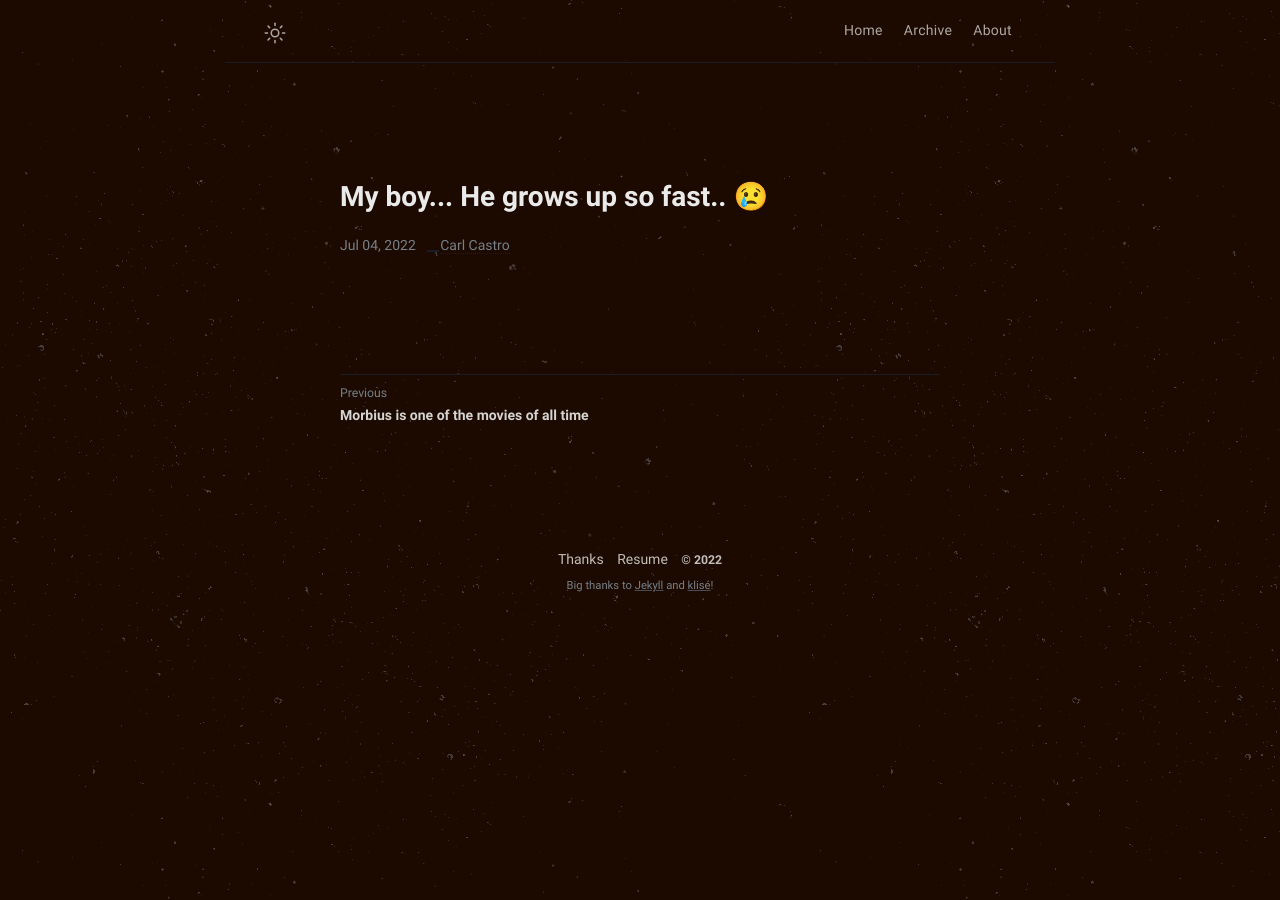
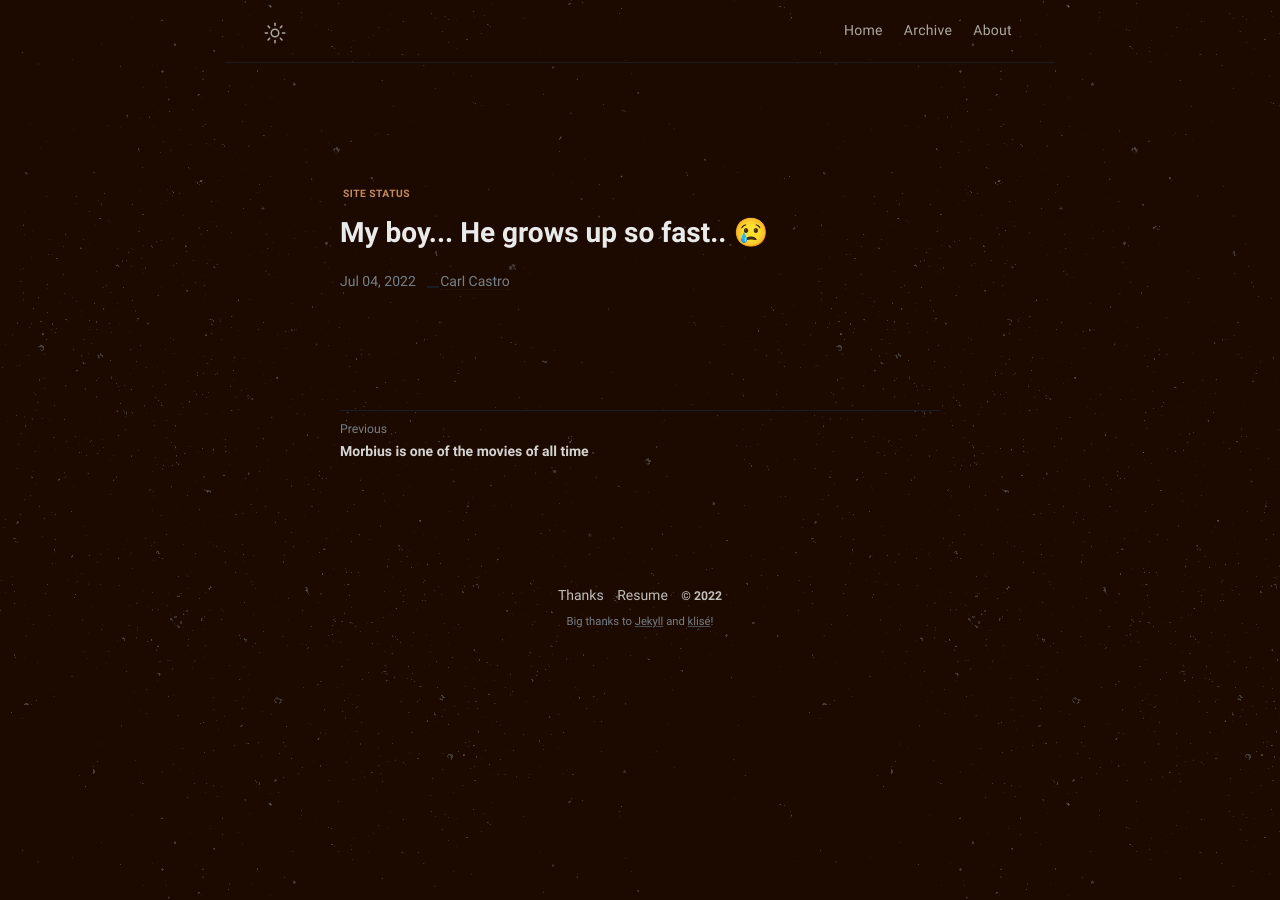
Before and after one commit to philippines69/carlcastroarchives, a Jekyll site: the page built from _posts/2022-07-03-this-site-is-developing..slowly-but-surely.md, in a window 1280 px wide. Built offline with Jekyll 4.4.1, drawn with Linux system fonts in a browser that asks for light colours.

Commit message:
Update from Forestry.io philippines69 updated _posts/2022-07-03-this-site-is-developing..slowly-but-surely.md

```diff
--- a/_posts/2022-07-03-this-site-is-developing..slowly-but-surely.md
+++ b/_posts/2022-07-03-this-site-is-developing..slowly-but-surely.md
@@ -1,5 +1,6 @@
 ---
-tags: []
+tags:
+- Site Status
 layout: post
 title: "My boy... He grows up so fast.. \U0001F622"
 date: 2022-07-03T16:00:00.000+00:00
```
